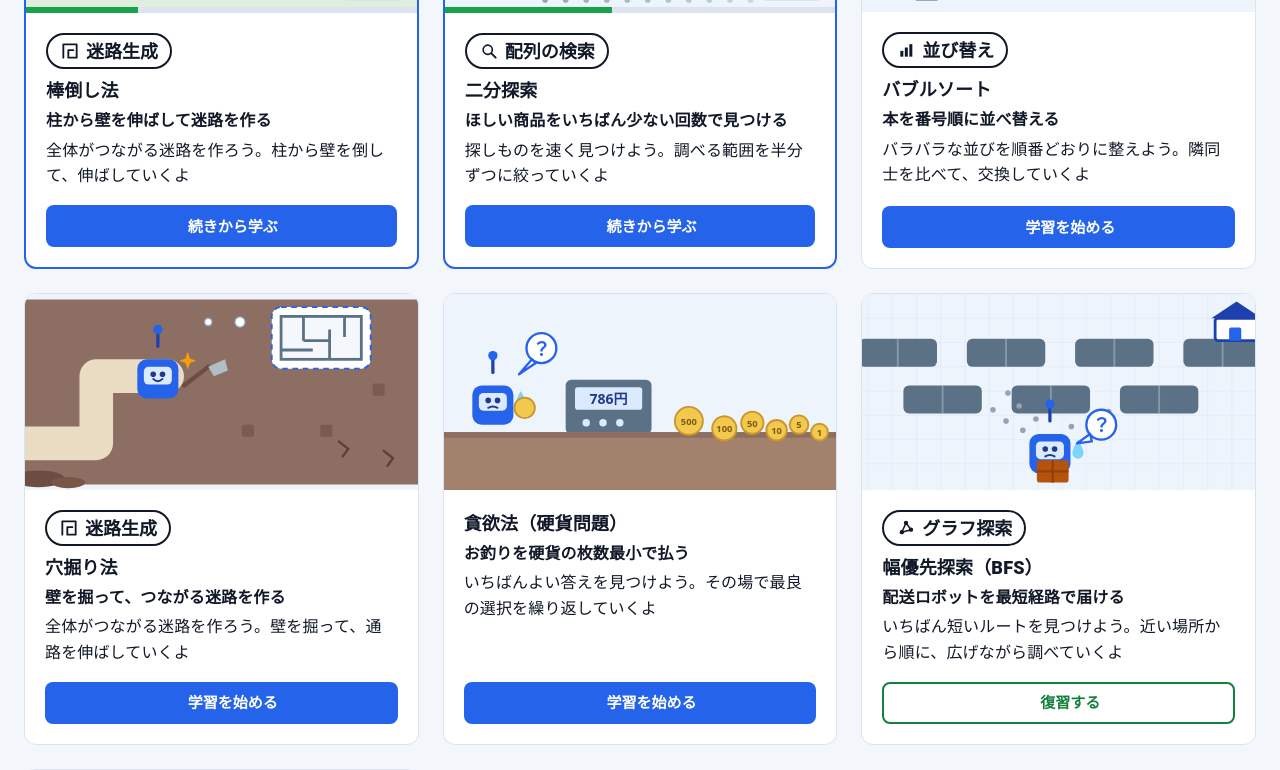
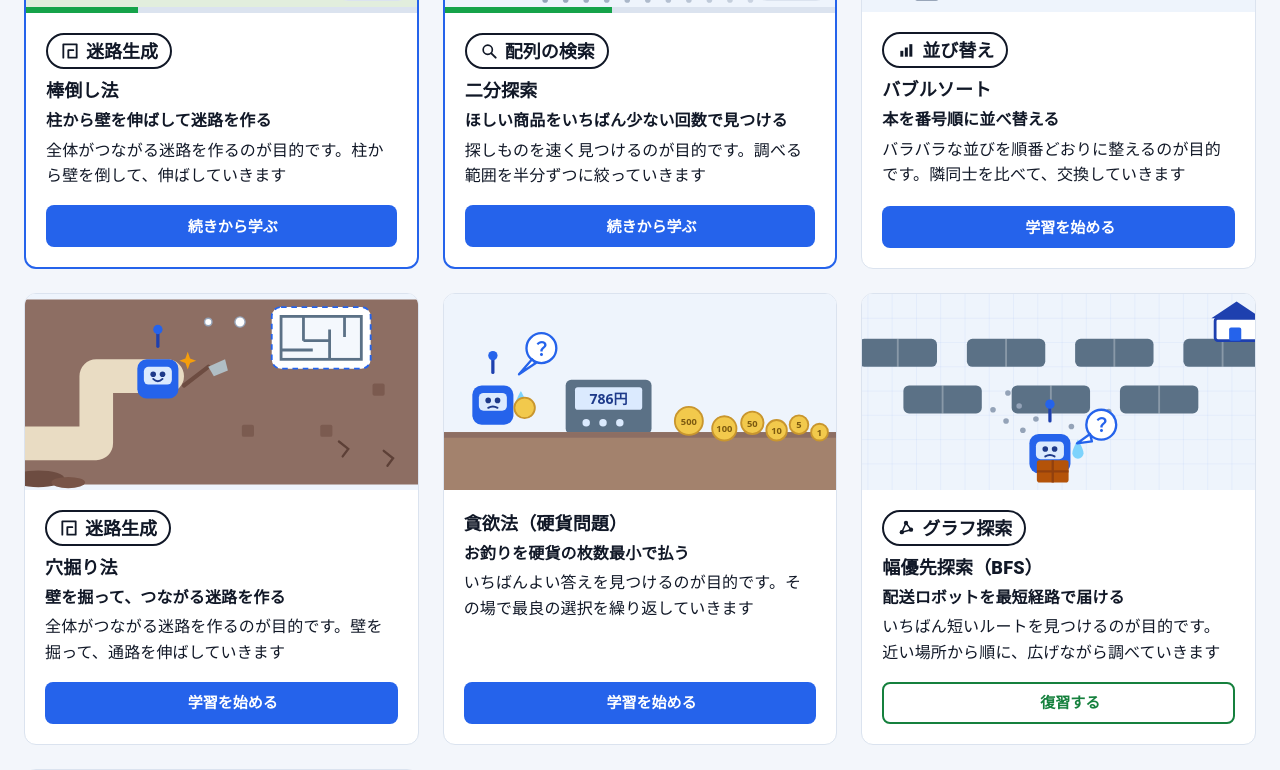
Before and after one commit to BeppuKanato/engineer-quest-ui-brushup, a Next.js app: page /courses in a window 1280 px wide. Shown: the part 600-1370 px from the top of the page. Built offline with nearby package versions, Linux system fonts and the light colour scheme; some icons are missing.

Commit message:
fix: カードの説明を「〜するのが目的です。」の文に変更（体言止めなし）

```diff
--- a/src/design/CoursesDesignDraft.tsx
+++ b/src/design/CoursesDesignDraft.tsx
@@ -223,17 +223,17 @@ const STATE_ORDER: Record<string, number> = { IN_PROGRESS: 0, NOT_STARTED: 1, CO
 
 /**
  * 学習内容の説明（2026-11-23 追加）：役割分担は、ミッションの題＝この単元で挑む課題（場面）、
- * この説明＝アルゴリズムの目的と特徴。文は「目的＋特徴」の作りで、学習者に語りかける
- * 言い方にする（Kanato の指定：機械的な定義文にしない）。
+ * この説明＝アルゴリズムの目的と特徴。文は「〜するのが目的です。」で目的を明記し、
+ * 体言止めにせず文として終える（Kanato の指定）。
  */
 const FEATURE_TEXT: Record<string, string> = {
-  "course-algorithm-breadth-first-search-v1": "いちばん短いルートを見つけよう。近い場所から順に、広げながら調べていくよ",
-  "course-algorithm-depth-first-search-v1": "出口までの道を見つけよう。一本道を深く進んで、行き止まりなら戻ってくるよ",
-  "course-algorithm-maze-digging-v1": "全体がつながる迷路を作ろう。壁を掘って、通路を伸ばしていくよ",
-  "course-algorithm-wall-extension-v1": "全体がつながる迷路を作ろう。柱から壁を倒して、伸ばしていくよ",
-  "course-algorithm-bubble-sort-v2": "バラバラな並びを順番どおりに整えよう。隣同士を比べて、交換していくよ",
-  "course-algorithm-binary-search-v1": "探しものを速く見つけよう。調べる範囲を半分ずつに絞っていくよ",
-  "course-algorithm-greedy-coins-v1": "いちばんよい答えを見つけよう。その場で最良の選択を繰り返していくよ",
+  "course-algorithm-breadth-first-search-v1": "いちばん短いルートを見つけるのが目的です。近い場所から順に、広げながら調べていきます",
+  "course-algorithm-depth-first-search-v1": "出口までの道を見つけるのが目的です。一本道を深く進み、行き止まりなら戻ります",
+  "course-algorithm-maze-digging-v1": "全体がつながる迷路を作るのが目的です。壁を掘って、通路を伸ばしていきます",
+  "course-algorithm-wall-extension-v1": "全体がつながる迷路を作るのが目的です。柱から壁を倒して、伸ばしていきます",
+  "course-algorithm-bubble-sort-v2": "バラバラな並びを順番どおりに整えるのが目的です。隣同士を比べて、交換していきます",
+  "course-algorithm-binary-search-v1": "探しものを速く見つけるのが目的です。調べる範囲を半分ずつに絞っていきます",
+  "course-algorithm-greedy-coins-v1": "いちばんよい答えを見つけるのが目的です。その場で最良の選択を繰り返していきます",
 };
 
 // 流す順序：同じ軸の単元を隣り合わせ、組が行の途中で割れないようにする。
```
Also changed, not shown: 1 other file (tests, documents, lock files or other folders).
